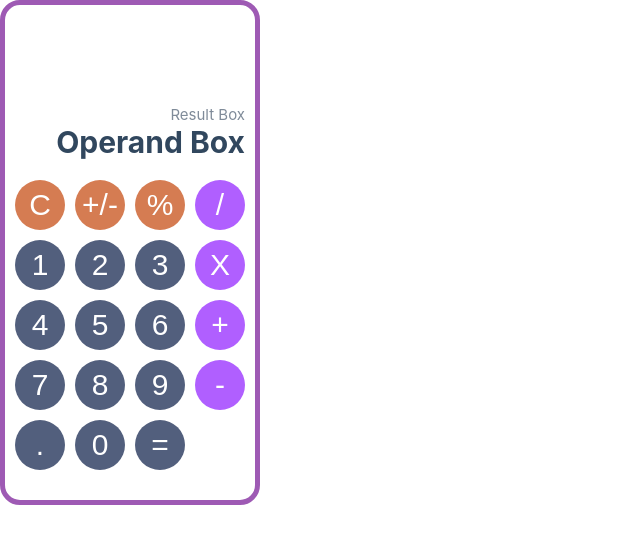
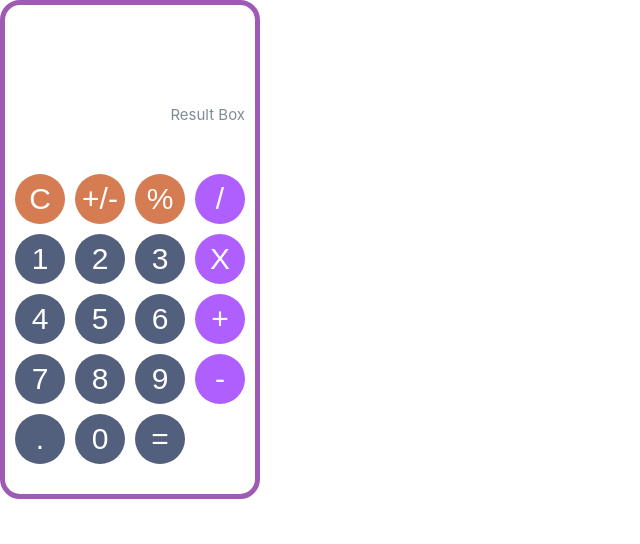
Before and after one commit to thangoke/calculator, a React (Create React App) app: page / in a window 1280 px wide. Shown: the top 544 px of the page, without its empty margins (0-640 px from the left). Built offline with nearby package versions, Linux system fonts and the light colour scheme.

Commit message:
update state for operand box

```diff
--- a/src/App.tsx
+++ b/src/App.tsx
@@ -1,13 +1,21 @@
-import React from 'react';
+import React, { useState } from 'react';
 import './App.css';
 import Button from './component/Button';
 import StyleSheet from './type/StyleSheet';
 
 function App() {
+
+  let [operand, setOperand] = useState("");
+
+  const handleButtonPress = (command: string) => {
+    if (command == null) return;
+    setOperand(operand + command);
+  };
+
   return (
     <div style={styles.calculatorContainer}>
       <div style={styles.resultBox}>Result Box</div>
-      <div style={styles.operandBox}>Operand Box</div>
+      <div style={styles.operandBox}>{operand}</div>
       <div style={styles.gridContainer}>
         <Button handleButtonPress={handleButtonPress} background="#d57c52">C</Button>
         <Button handleButtonPress={handleButtonPress} background="#d57c52">+/-</Button>
@@ -31,11 +39,6 @@ function App() {
       </div>
     </div>
   );
-}
-
-function handleButtonPress(command: string) {
-  if (command == null) return;
-  alert(command);
 }
 
 const styles: StyleSheet = {
@@ -62,6 +65,7 @@ const styles: StyleSheet = {
     padding: "10px",
     paddingTop: "0px",
     color: "#31475e",
+    minHeight: "30px",
   },
   gridContainer: {
     display: "grid",
--- a/src/component/Button.tsx
+++ b/src/component/Button.tsx
@@ -4,7 +4,6 @@ import StyleSheet from '../type/StyleSheet';
 export default function Button({ children, background, handleButtonPress }: any) {
 
   let [isHover, setIsHover] = useState(false);
-  let [operand, setOperand] = useState("");
 
   return (
     <button type="button"
```
